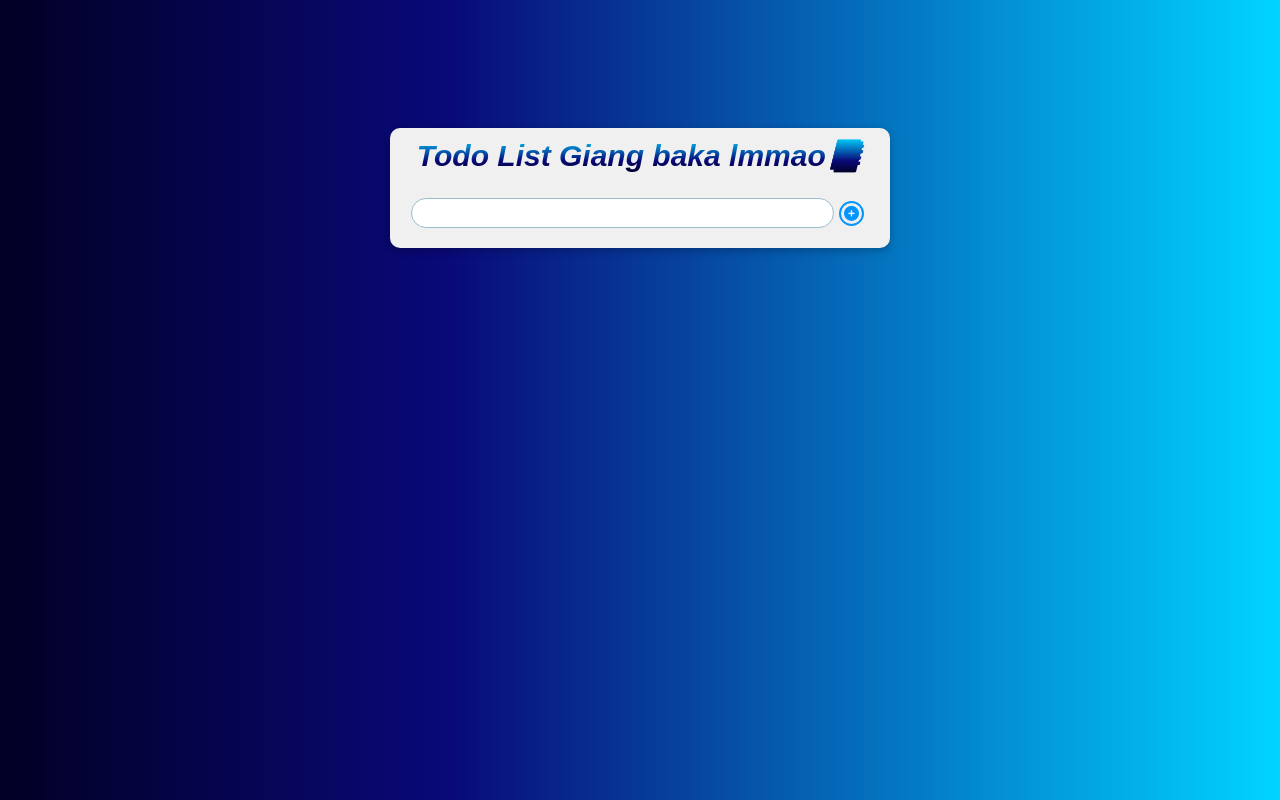
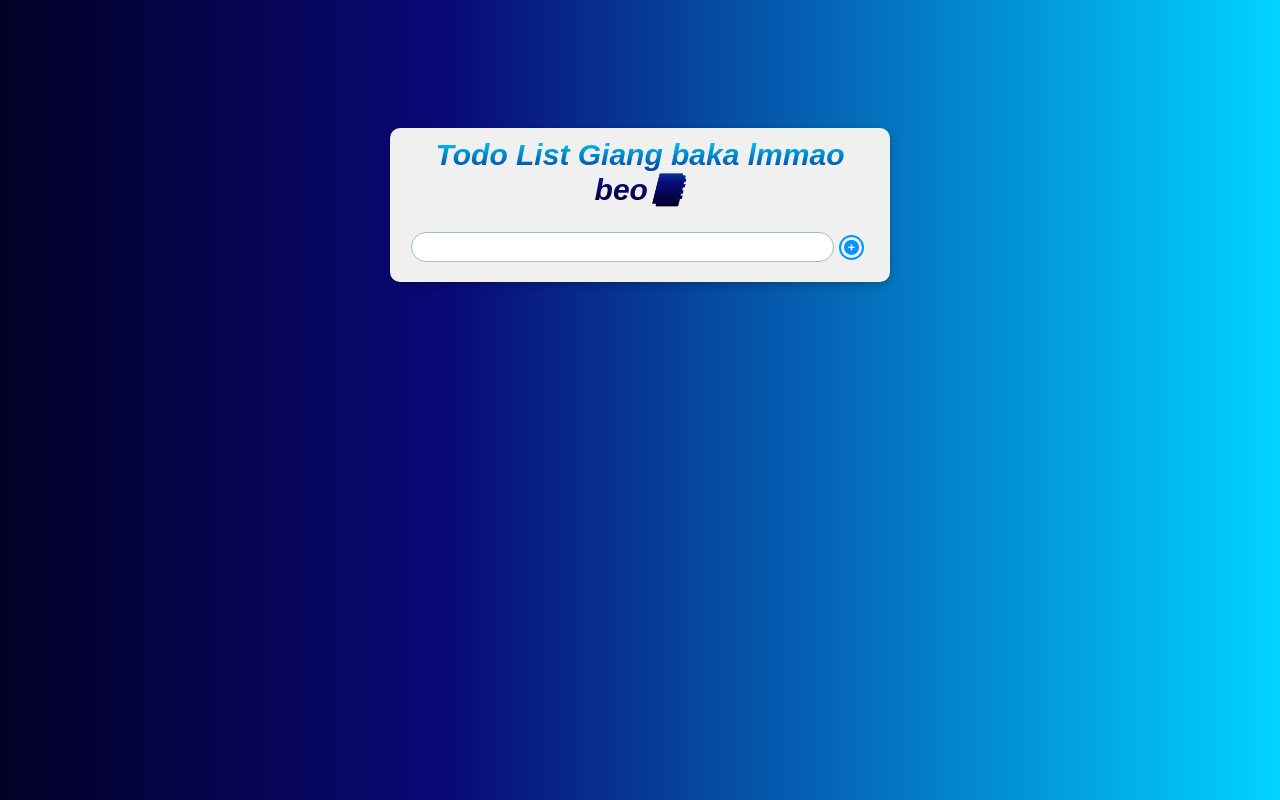
Before and after one commit to Pain0402/Todo-list, a plain HTML site: page index.html in a window 1280 px wide. Drawn offline with Linux system fonts and the light colour scheme.

Commit message:
Update index.html

```diff
--- a/index.html
+++ b/index.html
@@ -9,7 +9,7 @@
 </head>
 <body>
     <div class="container">
-        <h3>Todo List Giang baka lmmao<i>📑</i></h3>
+        <h3>Todo List Giang baka lmmao beo<i>📑</i></h3>
 
         <div class="box">
             <input type="text" class="content" autocomplete="on" placeholder="" >
```
